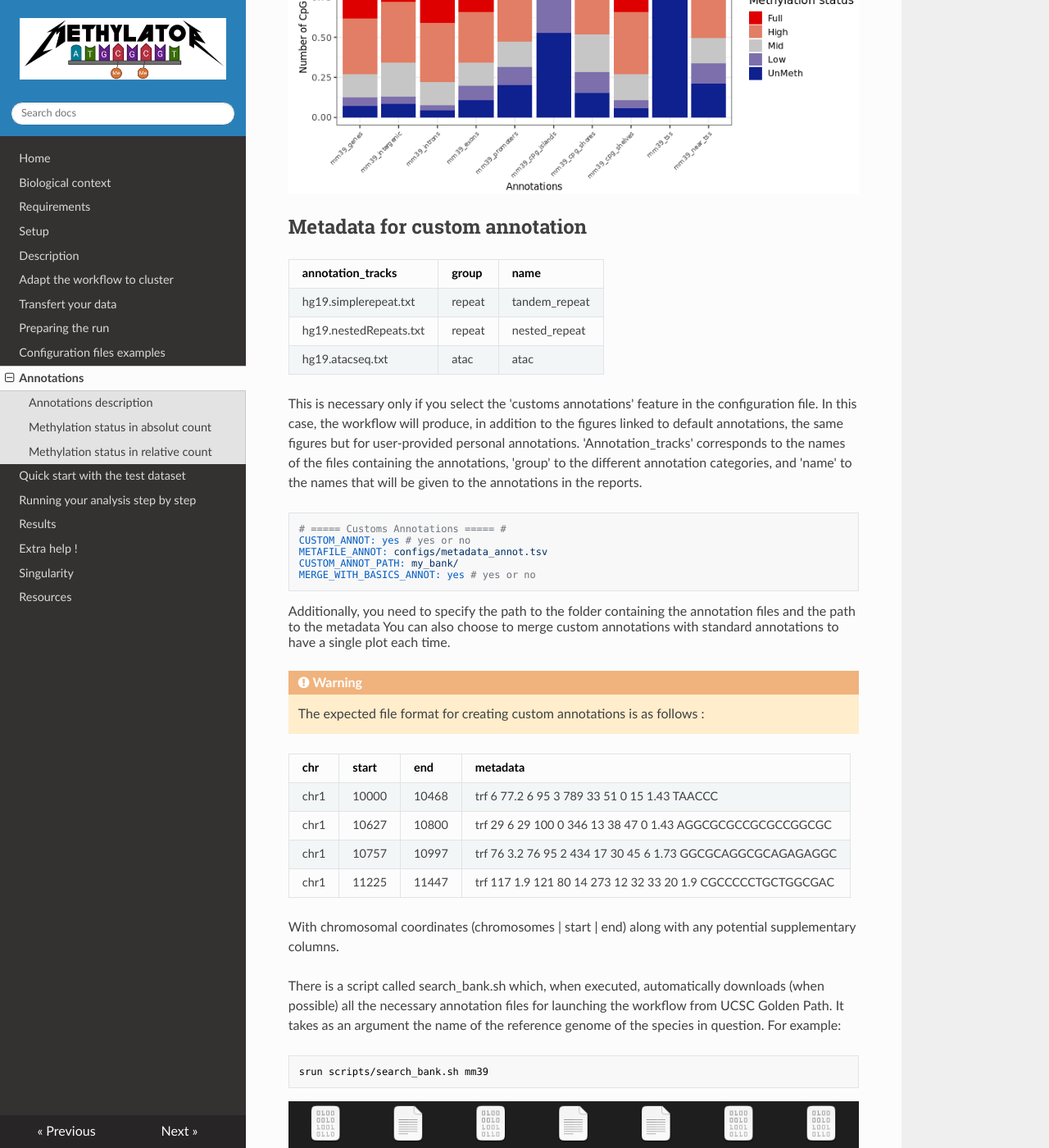
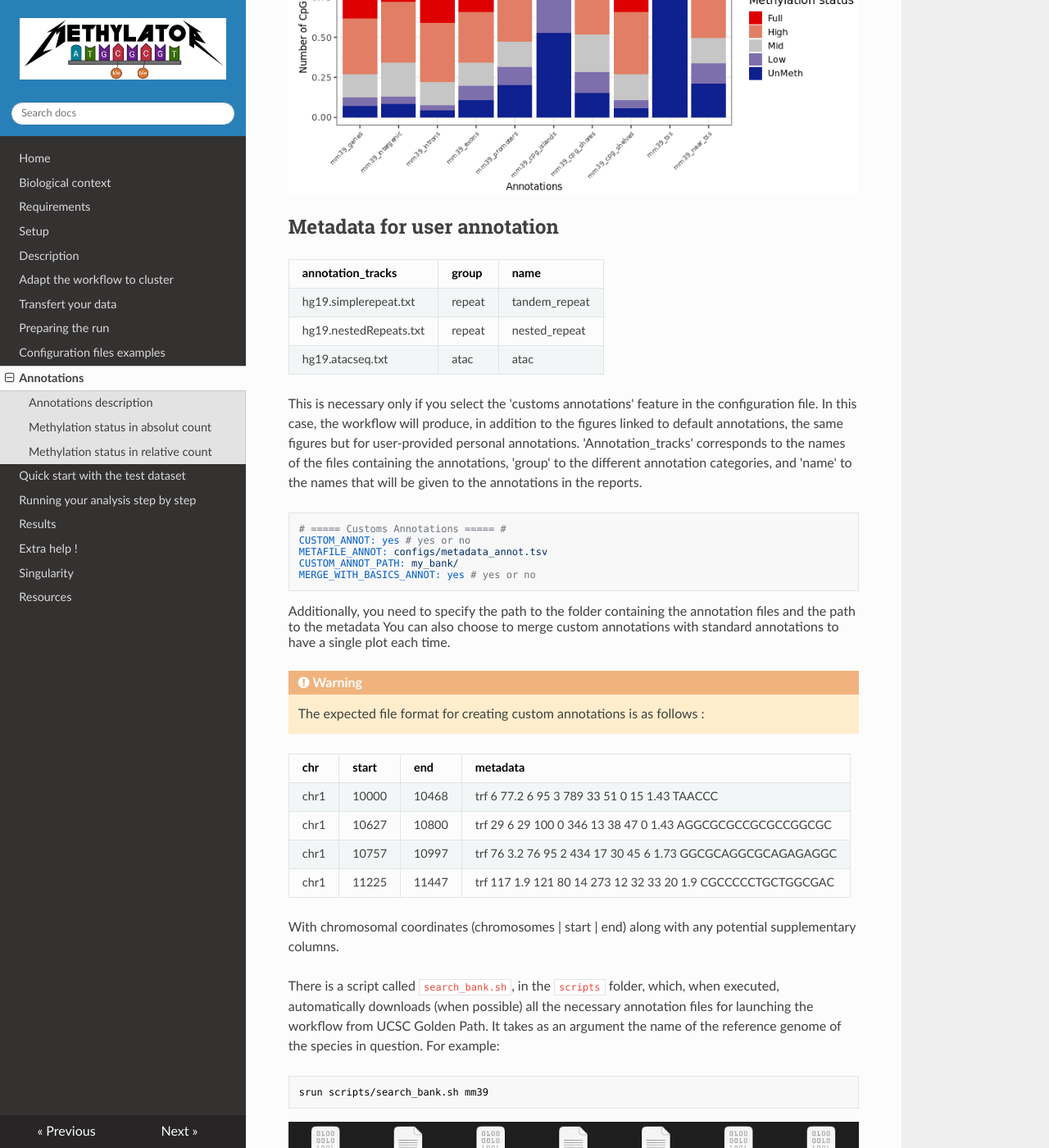
Before and after one commit to parisepigenetics/Methylator-Documentation, an MkDocs documentation site: the page built from docs/annotations.md, in a window 1280 px wide and 1400 px high, scrolled down 3583 px. Shown: the whole window at 82% size. Built offline with MkDocs 1.6.1, drawn with Linux system fonts in a browser that asks for light colours; nearby versions of some CDN libraries.

Commit message:
Update annotations.md

````diff
--- a/docs/annotations.md
+++ b/docs/annotations.md
@@ -96,7 +96,7 @@ One advantage of this approach is that it allows users who are familiar with the
 
 
 
-## Metadata for custom annotation
+## Metadata for user annotation
 
 |    annotation_tracks   |  group |      name     |
 | ---------------------- | ------ | ------------- |
@@ -134,7 +134,7 @@ You can also choose to merge custom annotations with standard annotations to hav
 With chromosomal coordinates (chromosomes | start | end) along with any potential supplementary columns.
 
 
-There is a script called search_bank.sh which, when executed, automatically downloads (when possible) all the necessary annotation files for launching the workflow from UCSC Golden Path. It takes as an argument the name of the reference genome of the species in question. For example:
+There is a script called `search_bank.sh`, in the `scripts` folder, which, when executed, automatically downloads (when possible) all the necessary annotation files for launching the workflow from UCSC Golden Path. It takes as an argument the name of the reference genome of the species in question. For example:
 
 ``` sh
 srun scripts/search_bank.sh mm39
````
